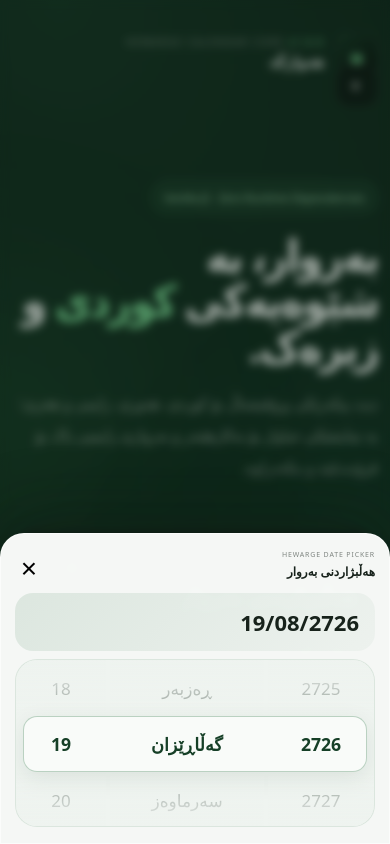
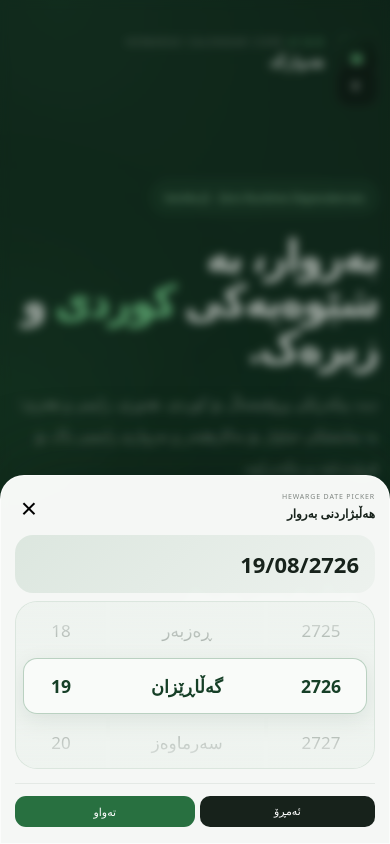
Before and after one commit to kakhelo/hewarge-calendar-core, a website with bundled scripts: page index.html in a window 390 px wide. Both pictures are taken after a click on the button "کوردی". Shown: the top 844 px of the page. Built offline with nearby package versions, Linux system fonts and the light colour scheme.

Commit message:
A 'Back to Today' button and a 'Close' button have been added to the date picker.

```diff
--- a/src/picker/HewargeDatePicker.js
+++ b/src/picker/HewargeDatePicker.js
@@ -380,6 +380,9 @@ export class HewargeDatePicker {
       </div>
       <div class="hw-week">${Array.from({length:7},(_,i)=>`<span>${esc(WEEKDAYS[(i+this.options.weekStart)%7].slice(0,2))}</span>`).join('')}</div>
       <div class="hw-days">${cells.join('')}</div>
+      <div class="hw-footer">
+        <div class="hw-actions">${this.options.todayButton?'<button type="button" class="hw-today" data-action="today">ئەمڕۆ</button>':''}<button type="button" class="hw-confirm" data-action="confirm-wheel">تەواو</button></div>
+      </div>
       `;
     this.bindDialog();
 
@@ -425,8 +428,7 @@ export class HewargeDatePicker {
       </div>
       <div class="hw-message" role="alert" hidden></div>
       <div class="hw-footer hw-wheel-footer">
-        <div class="hw-calendar-switch">${CalendarRegistry.list().map(id=>`<button type="button" class="hw-cal ${id===this.calendar?'active':''}" data-calendar="${id}">${esc(LABELS[id]||id)}</button>`).join('')}</div>
-        <div class="hw-actions">${this.options.clearable?'<button type="button" class="hw-text" data-action="clear">پاککردن</button>':''}${this.options.todayButton?'<button type="button" class="hw-today" data-action="today">ئەمڕۆ</button>':''}<button type="button" class="hw-confirm" data-action="confirm-wheel">تەواو</button></div>
+        <div class="hw-actions">${this.options.todayButton?'<button type="button" class="hw-today" data-action="today">ئەمڕۆ</button>':''}<button type="button" class="hw-confirm" data-action="confirm-wheel">تەواو</button></div>
       </div>`;
     this.bindWheelDialog(selected);
   }
--- a/src/picker/hewarge-date-picker.css
+++ b/src/picker/hewarge-date-picker.css
@@ -35,7 +35,7 @@
 
 .hw-modal-top,.hw-toolbar,.hw-footer,.hw-actions,.hw-calendar-switch {
     display: flex;
-    align-items: center
+    align-items: stretch;
 }
 
 .hw-modal-top {
@@ -233,12 +233,12 @@
 }
 
 .hw-footer {
-    justify-content: space-between;
+    display: flex;
+    justify-content: center;
     gap: 10px;
     margin-top: 14px;
     padding-top: 12px;
     border-top: 1px solid #e4e9e5;
-    flex-wrap: wrap
 }
 
 .hw-calendar-switch {
@@ -265,7 +265,10 @@
 }
 
 .hw-actions {
-    gap: 5px
+    display: flex;
+    width: 100%;
+    gap: 5px;
+    justify-content: center;
 }
 
 .hw-text {
@@ -274,6 +277,7 @@
 }
 
 .hw-today {
+    width: 100%;
     background: #17221b;
     color: white
 }
@@ -497,11 +501,11 @@
 }
 
 .hw-wheel-footer {
-    display: none;
-    align-items: flex-end
+    align-items: stretch;
 }
 
 .hw-confirm {
+    width: 100%;
     border: 0;
     cursor: pointer;
     border-radius: 11px;
@@ -569,8 +573,7 @@
     .hw-wheel-footer .hw-actions {
         width: 100%;
         justify-content: stretch;
-        display: grid;
-        grid-template-columns: auto auto 1fr
+        display: flex;
     }
 
     .hw-wheel-footer .hw-actions>* {
```
Also changed, not shown: 1 other file.
